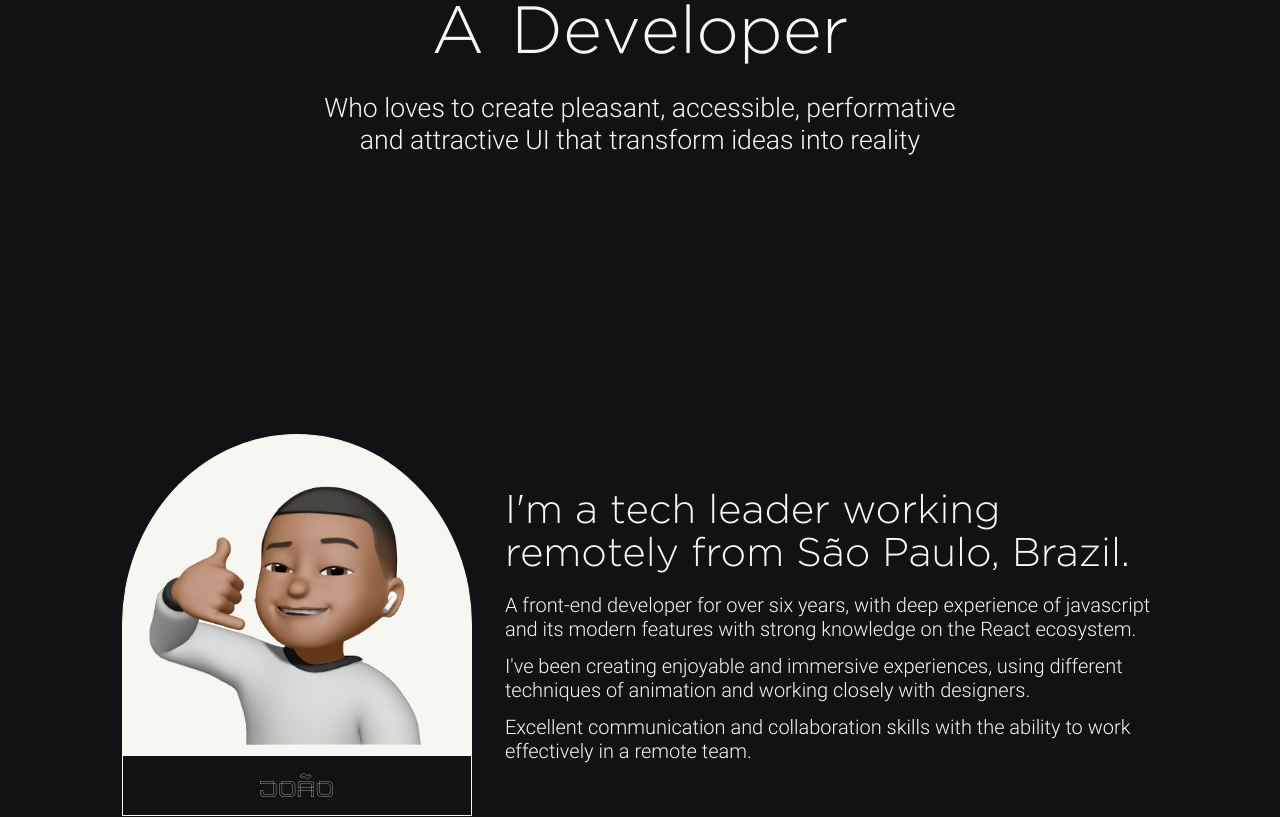
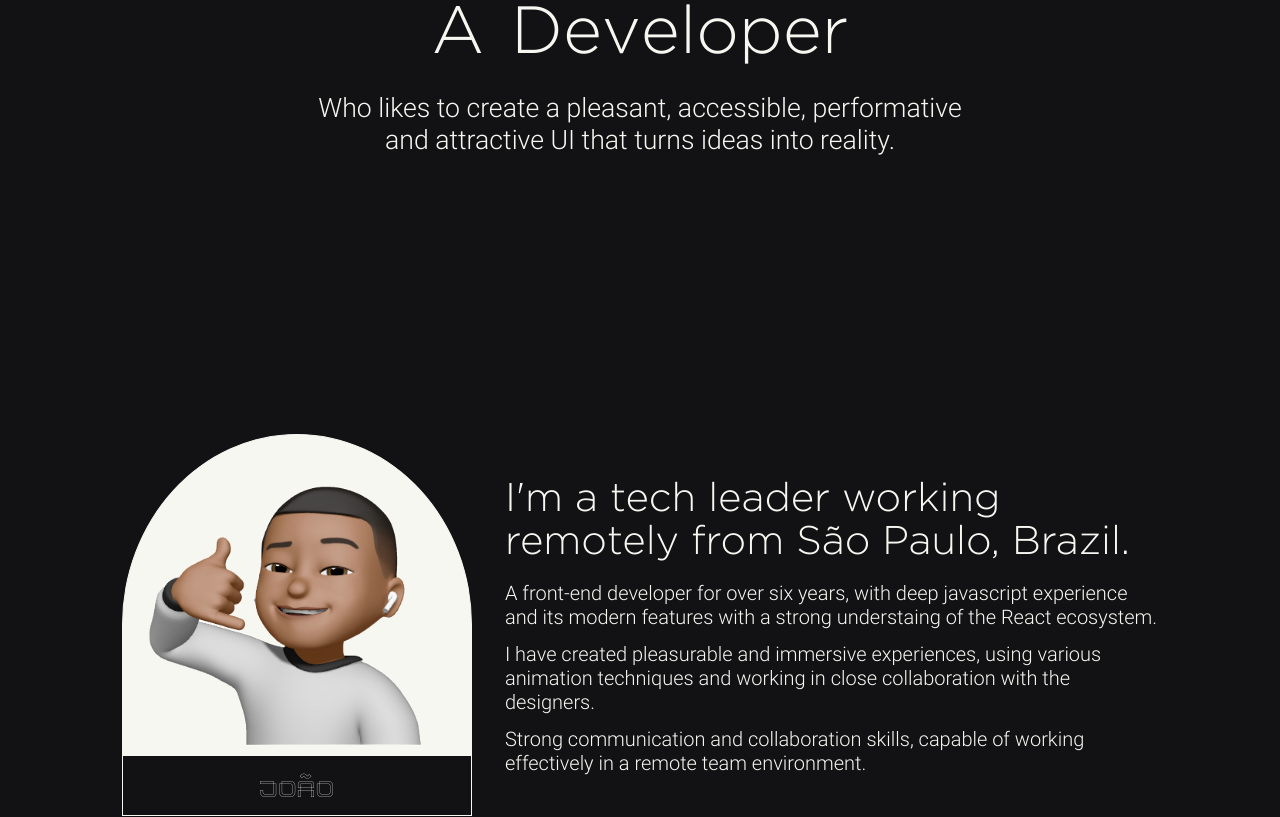
Before and after one commit to joaohd98/damazio-portfolio, a Next.js app: page / in a window 1280 px wide. Shown: the part 366-1183 px from the top of the page. Built offline with nearby package versions, Linux system fonts and the light colour scheme.

Commit message:
feature(general): improved text

```diff
--- a/src/templates/home/contact/const.ts
+++ b/src/templates/home/contact/const.ts
@@ -3,7 +3,7 @@
 export default function () {
   return useI18const({
     'en-US': {
-      getInTouch: "If you have anything you'd like to discuss, get in touch...",
+      getInTouch: 'If there is something you would like to discuss, please contact me.',
       emailLabel: 'EMAIL',
       emails: ['joaohd98@gmail.com', 'joaodamazio98@hotmail.com'],
       social: [
--- a/src/templates/home/header/const.ts
+++ b/src/templates/home/header/const.ts
@@ -8,15 +8,15 @@
       greetings: splitText("Hey, I'm João!"),
       job: splitText('A Developer'),
       highlights: [
-        'Who loves to create pleasant, accessible, performative',
-        'and attractive UI that transform ideas into reality'
+        'Who likes to create a pleasant, accessible, performative',
+        'and attractive UI that turns ideas into reality.'
       ]
     },
     'pt-BR': {
       greetings: splitText('Hey, sou o João!'),
       job: splitText('Um Desevolvedor'),
       highlights: [
-        'Que ama criar UI agradáveis, acessíveis, performáticas',
+        'Que gosta de criar UI agradáveis, acessíveis, performáticas',
         'e atraentes que transformam ideias em realidade'
       ]
     }
--- a/src/templates/home/intro/const.ts
+++ b/src/templates/home/intro/const.ts
@@ -6,9 +6,9 @@
       profilePicture: 'profile picture',
       currentWork: "I'm a tech leader working remotely from São Paulo, Brazil.",
       descriptions: [
-        'A front-end developer for over six years, with deep experience of javascript and its modern features with strong knowledge on the React ecosystem.',
-        "I've been creating enjoyable and immersive experiences, using different techniques of animation and working closely with designers.",
-        'Excellent communication and collaboration skills with the ability to work effectively in a remote team.'
+        'A front-end developer for over six years, with deep javascript experience and its modern features with a strong understaing of the React ecosystem.',
+        'I have created pleasurable and immersive experiences, using various animation techniques and working in close collaboration with the designers.',
+        'Strong communication and collaboration skills, capable of working effectively in a remote team environment.'
       ],
       jobs: [
         {
```
